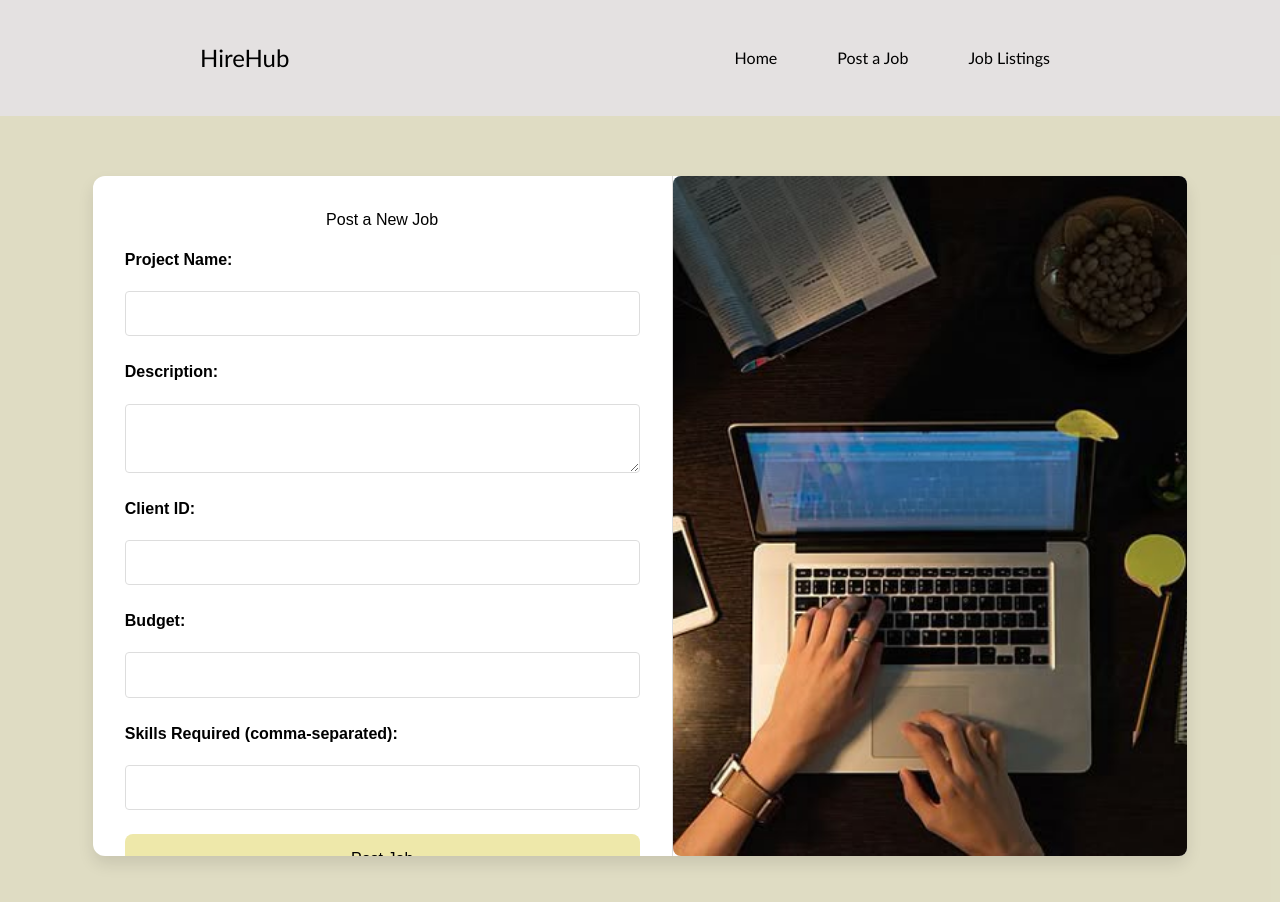
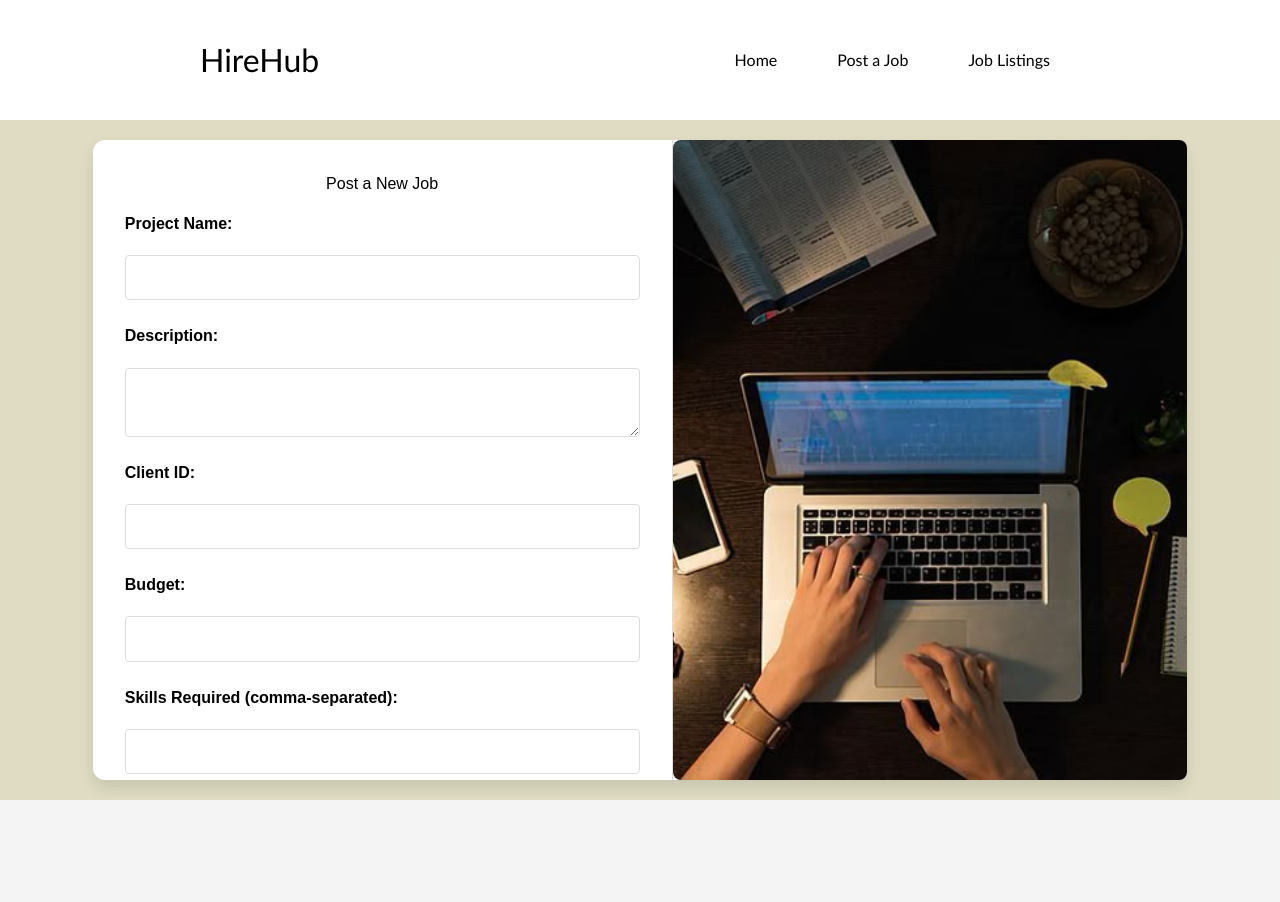
Before and after one commit to nehac710/hirehub-frontend, a React (Vite) app: page /jobPosting in a window 1280 px wide. Shown: the top 902 px of the page. After the commit the page ends 800 px from the top, so only its background shows below. Built offline with nearby package versions, Linux system fonts and the light colour scheme.

Commit message:
css changes

```diff
--- a/src/styles/Home.css
+++ b/src/styles/Home.css
@@ -8,7 +8,7 @@
     flex-direction: column;
     justify-content: center;
     align-items: center;
-    height: calc(100vh - 60px); /* Adjusted for navbar height */
+    height: 85vh; /* Adjusted for navbar height */
     text-align: center;
     padding: 20px;
   }
@@ -37,5 +37,6 @@
   }
 
   .home-buttons .btn:hover {
-    background-color: #beb655;
+    transform: translateY(-10px) scale(1.1); /* Pops up and slightly enlarges */
+    box-shadow: 0px 12px 16px rgba(0, 0, 0, 0.5); /* Intensifies shadow */
   }
--- a/src/styles/Navbar.css
+++ b/src/styles/Navbar.css
@@ -2,13 +2,14 @@
   font-family: 'Gill Sans', 'Gill Sans MT', Calibri, 'Trebuchet MS', sans-serif;
     color: black;
     padding: 40px 200px;
+    height: 15vh;
     display: flex;
     justify-content: space-between;
     align-items: center;
-    background-color: rgb(228, 225, 225);
+    background-color: white;
   }
   .navbar h1 {
-    font-size: 1.5rem;
+    font-size: 2rem;
   }
 
   .nav-link {
--- a/src/styles/jobListing.css
+++ b/src/styles/jobListing.css
@@ -57,5 +57,5 @@
 }
 
 .apply-button:hover {
-    background-color: #beb655;
+    transform: scale(1.1); /* Move the button up by 5px */
 }
--- a/src/styles/jobPosting.css
+++ b/src/styles/jobPosting.css
@@ -2,7 +2,7 @@
   display: flex;
   justify-content: center;
   align-items: center;
-  height: 100vh;
+  height: 85vh;
   padding: 2rem;
   background-color: #f3f4f6;
   font-family: 'Arial', sans-serif;
@@ -13,7 +13,7 @@
   display: flex;
   width: 90%;
   max-width: 1400px;
-  height: 85vh;
+  height: 80vh;
   background-color: #ffffff;
   border-radius: 12px;
   box-shadow: 0 8px 16px rgba(0, 0, 0, 0.1);
@@ -85,7 +85,7 @@ textarea {
 }
 
 .post-job-button:hover {
-  background-color: #beb655;
+  background-color: #cfcdb8;
 }
 
 .left-section h2 {
```
